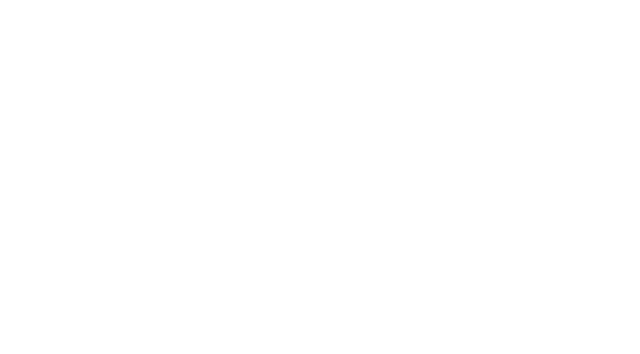
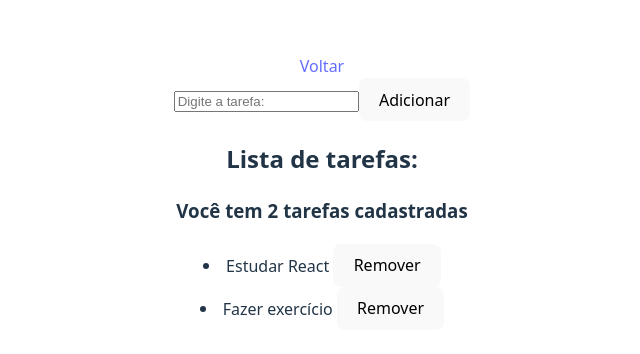
Before and after one commit to KristianKirschner/atividade-projeto-integrador-v, a React (Vite) app in the folder app/: page /desafioFinal in a window 1280 px wide. Before the commit this address had no page. Shown: the part 208-562 px from the top of the page, without its empty margins (318-958 px from the left). Built offline with nearby package versions, Linux system fonts and the light colour scheme.

Commit message:
Lista finalizada

```diff
--- /dev/null
+++ b/app/src/components/Formulario.jsx
@@ -0,0 +1,28 @@
+import { useState } from "react"
+
+function Formulario({ nomes, setNomes }) {
+    const [novoItem, setNovoItem] = useState('');
+
+    const handleInput = (e) => {
+        setNovoItem(e.target.value)
+    };
+
+    const adicionar = () => {
+        setNomes([...nomes, novoItem]);
+        setNovoItem('');
+    }
+
+    return (
+        <div>
+            <input
+                type='text'
+                placeholder='Digite um nome'
+                value={novoItem}
+                onChange={handleInput}
+            />
+            <button onClick={adicionar}>Adicionar</button>
+        </div>
+    )
+}
+
+export default Formulario
--- /dev/null
+++ b/app/src/components/Item.jsx
@@ -0,0 +1,5 @@
+function Item({ nome }) {
+    return <li>{nome}</li>
+}
+
+export default Item
--- /dev/null
+++ b/app/src/components/Lista.jsx
@@ -0,0 +1,9 @@
+function Lista({ children }) {
+    return (
+        <div>
+            <ul>{children}</ul>
+        </div>
+    )
+}
+
+export default Lista
--- /dev/null
+++ b/app/src/pages/CadastroCompleto.jsx
@@ -0,0 +1,41 @@
+import { useState } from "react";
+import { Link } from "react-router-dom";
+
+export default function CadastroCompleto() {
+
+    const [pessoa, setPessoa] = useState({ nome: '', email: '' })
+    const [lista, setLista] = useState([])
+
+    const handleInputName = (e) => {
+        setPessoa({ ...pessoa, nome: e.target.value })
+    }
+
+    const handleInputEmail = (e) => {
+        setPessoa({ ...pessoa, email: e.target.value })
+    }
+
+    const salvar = () => {
+        if (pessoa.nome != '') {
+            setLista([...lista, { ...pessoa }]);
+            setPessoa({ nome: '', email: '' })
+        } else {
+            alert("Nome não pode ser vazio")
+        }
+    }
+
+    return (
+        <div>
+            <Link to="/">Voltar</Link>
+            <br />
+            <input value={pessoa.nome} type='text' onChange={handleInputName} placeholder="Digite seu nome:" />
+            <input value={pessoa.email} type='text' onChange={handleInputEmail} placeholder="Digite seu email:" />
+            <button onClick={salvar} >Salvar</button>
+            <br />
+            {
+                lista.map((pessoa, index) =>
+                    <li key={index}>Email: {pessoa.nome} Nome: {pessoa.email} </li>)
+            }
+
+        </div>
+    );
+}
--- /dev/null
+++ b/app/src/pages/ComponentizacaoDaLista.jsx
@@ -0,0 +1,23 @@
+import { useState } from "react";
+import { Link } from "react-router-dom";
+import Formulario from "../components/Formulario"
+import Lista from "../components/Lista"
+import Item from "../components/Item"
+
+export default function ComponentizacaoDaLista() {
+    const [nomes, setNomes] = useState([]);
+
+    return (
+        <div>
+            <Link to="/">Voltar</Link>
+
+            <Formulario nomes={nomes} setNomes={setNomes} />
+
+            <Lista>
+                {nomes.map((nome, index) => (
+                    <Item key={index} nome={nome} />
+                ))}
+            </Lista>
+        </div>
+    );
+}
--- /dev/null
+++ b/app/src/pages/ContadorHistorico.jsx
@@ -0,0 +1,27 @@
+import { useState } from "react";
+import { Link } from "react-router-dom";
+
+export default function ContadorHistorico() {
+
+    const [valor, setValor] = useState(0);
+
+    const [lista, setLista] = useState([]);
+
+    const aumentar = () => {
+        setLista([...lista, valor]);
+        setValor(valor + 1);
+    };
+
+    return (
+        <div>
+            <Link to="/">Voltar</Link><br />
+            <h1>{valor}</h1>
+            <button onClick={aumentar} >Incrementar</button>
+            <br />
+            {
+                lista.map((numero, index) =>
+                    <li key={index}>{numero}</li>)
+            }
+        </div>
+    );
+}
--- /dev/null
+++ b/app/src/pages/DesafioFinal.jsx
@@ -0,0 +1,45 @@
+
+import { useState } from "react";
+import { Link } from "react-router-dom";
+
+export default function DesafioFinal() {
+
+    const [tarefas, setTarefas] = useState(['Estudar React', 'Fazer exercício']);
+    const [novaTarefa, setNovaTarefa] = useState('');
+
+    const handleInput = (e) => {
+        setNovaTarefa(e.target.value)
+    };
+
+    const adicionar = () => {
+        setTarefas([...tarefas, novaTarefa]);
+    }
+
+    const remover = (index) => {
+        const tarefasAtualizadas = tarefas.filter((_, i) => i !== index);
+        setTarefas(tarefasAtualizadas);
+    };
+
+    return (
+        <div>
+            <Link to="/">Voltar</Link>
+            <br />
+
+            <input value={novaTarefa} type='text' onChange={handleInput} placeholder="Digite a tarefa:" />
+            <button onClick={adicionar}>Adicionar</button>
+
+            <h2>Lista de tarefas: </h2>
+            <h3>Você tem {tarefas.length} tarefas cadastradas</h3>
+            {
+                tarefas.map((tarefa, index) =>
+                    <div>
+                        <li key={index}>{tarefa} <button onClick={() => remover(index)}>Remover</button></li>
+                    </div>
+                        )
+
+            }
+
+
+                    </div>
+                );
+}
--- a/app/src/pages/Home.jsx
+++ b/app/src/pages/Home.jsx
@@ -10,6 +10,10 @@ export default function Home() {
       <Link to="/cadastroSimples">Cadastro Simples</Link><br/>
       <Link to="/listaDeNomes">Lista de Nomes</Link><br/>
       <Link to="/listaDeNomesRemocao">Lista de Nomes com Remocao</Link><br/>
+      <Link to="/componentizacaoDaLista">Componentização da lista</Link><br/>
+      <Link to="/cadastroCompleto">Cadastro completo</Link><br/>
+      <Link to="/contadorHistorico">Contador com historico</Link><br/>
+      <Link to="/desafioFinal">Desafio Final</Link><br/>
     </div>
   );
 }
--- a/app/src/pages/ListaDeNomes.jsx
+++ b/app/src/pages/ListaDeNomes.jsx
@@ -14,6 +14,11 @@ export default function ListaDeNomes() {
         setNomes([...nomes, novoItem]);
     }
 
+    const remover = (index) => {
+        const nomesAtualizado = nomes.filter((_, i) => i !== index);
+        setNomes(nomesAtualizado);
+    };
+
 
     return (
         <div>
--- a/app/src/routes/routes.jsx
+++ b/app/src/routes/routes.jsx
@@ -6,6 +6,10 @@ import CampoNomeDinamico from "../pages/CampoNomeDinamico"
 import CadastroSimples from "../pages/CadastroSimples"
 import ListaDeNomes from "../pages/ListaDeNomes"
 import ListaDeNomesRemocao from "../pages/ListaDeNomesRemocao"
+import ComponentizacaoDaLista from "../pages/ComponentizacaoDaLista"
+import CadastroCompleto from "../pages/CadastroCompleto"
+import ContadorHistorico from "../pages/ContadorHistorico"
+import DesafioFinal from "../pages/DesafioFinal"
 
 export default function Rotas() {
   return (
@@ -17,6 +21,10 @@ export default function Rotas() {
         <Route path="/cadastroSimples" element={<CadastroSimples />} />
         <Route path="/listaDeNomes" element={<ListaDeNomes />} />
         <Route path="/listaDeNomesRemocao" element={<ListaDeNomesRemocao />} />
+        <Route path="/componentizacaoDaLista" element={<ComponentizacaoDaLista />} />
+        <Route path="/cadastroCompleto" element={<CadastroCompleto />} />
+        <Route path="/contadorHistorico" element={<ContadorHistorico />} />
+        <Route path="/desafioFinal" element={<DesafioFinal />} />
       </Routes>
     </BrowserRouter>
   );
```
